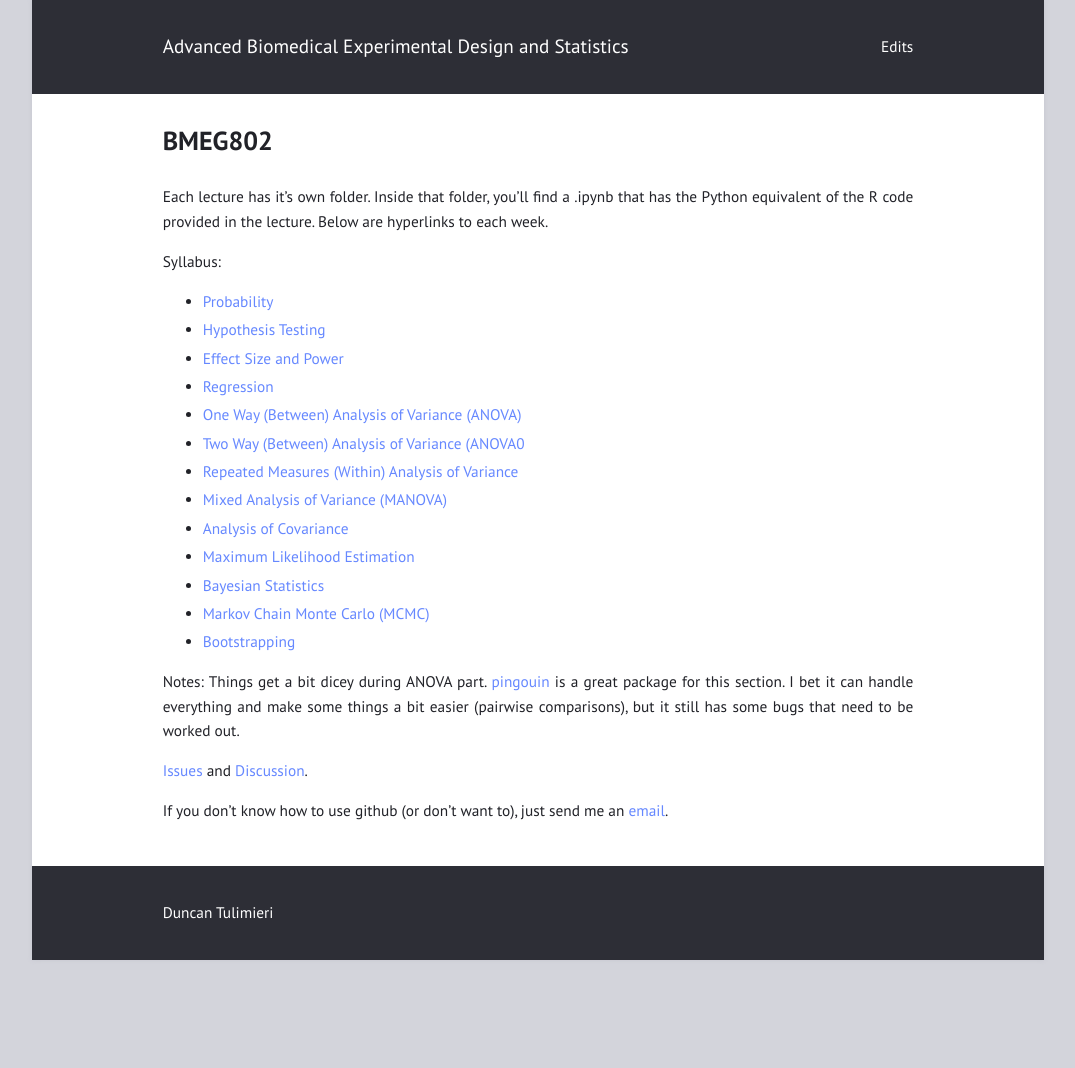
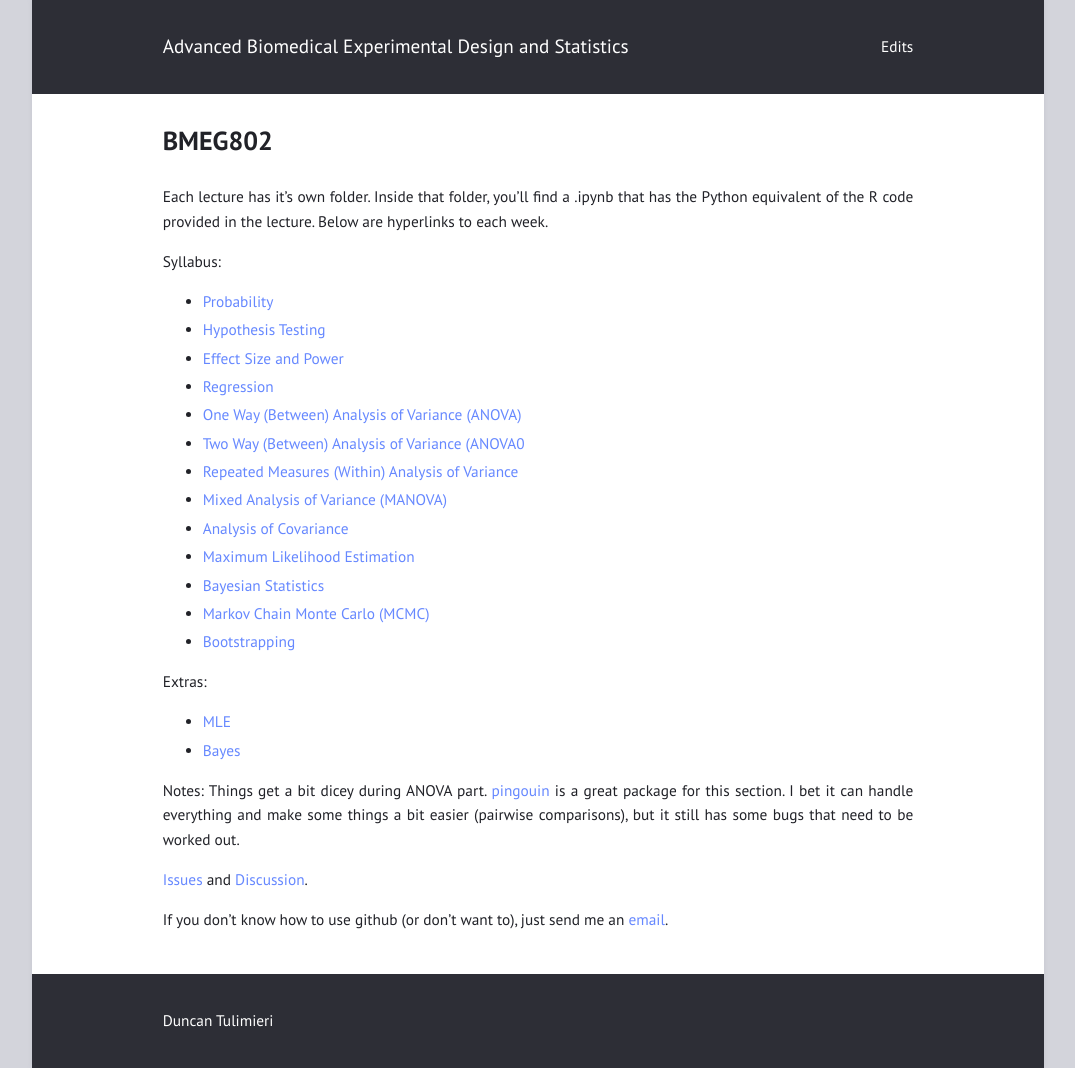
Before and after one commit to tulimid1/Advanced-Biomedical-Experimental-Design-and-Statistics, a Jekyll site: the page built from index.md, in a window 1280 px wide. Shown: the whole page, without its empty margins (102-1177 px from the left). Built offline with Jekyll 4.4.1, drawn with Linux system fonts in a browser that asks for light colours; before the commit the page ends 960 px from its top, so only the background shows below that.

Commit message:
Update index.md

```diff
--- a/index.md
+++ b/index.md
@@ -21,6 +21,10 @@ Syllabus:
 * [Markov Chain Monte Carlo (MCMC)](https://github.com/tulimid1/Advanced-Biomedical-Experimental-Design-and-Statistics/blob/main/Markov%20Chain%20Monte%20Carlo%20(MCMC)/MarkovChainMonteCarlo_MCMC.ipynb)
 * [Bootstrapping](https://github.com/tulimid1/Advanced-Biomedical-Experimental-Design-and-Statistics/blob/main/Bootstrapping/Bootstrapping.ipynb)
 
+Extras:
+* [MLE]()
+* [Bayes]()
+
 Notes: Things get a bit dicey during ANOVA part. [pingouin](https://pingouin-stats.org/api.html) is a great package for this section. I bet it can handle everything and make some things a bit easier (pairwise comparisons), but it still has some bugs that need to be worked out.
 
 [Issues](https://github.com/tulimid1/Advanced-Biomedical-Experimental-Design-and-Statistics/issues) and [Discussion](https://github.com/tulimid1/Advanced-Biomedical-Experimental-Design-and-Statistics/discussions).
```
